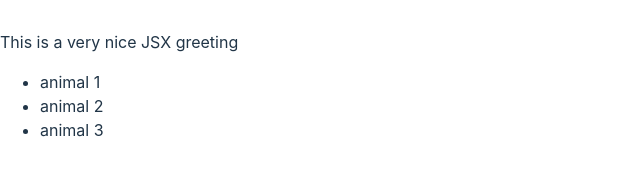
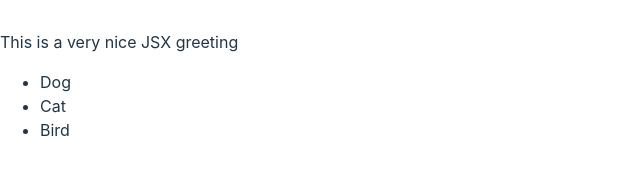
Before and after one commit to ATlexEide/react-practice, a React (Vite) app: page / in a window 1280 px wide. Shown: the part 368-544 px from the top of the page, without its empty margins (0-640 px from the left). Built offline with nearby package versions, Linux system fonts and the light colour scheme.

Commit message:
Update List

```diff
--- a/src/Test.jsx
+++ b/src/Test.jsx
@@ -1,7 +1,15 @@
-export function Test() {
-  const animals = ["animal 1", "animal 2", "animal 3"];
-  const list = animals.map((animal) => {
-    return <li key={animal}>{animal}</li>;
-  });
-  return <ul>{list}</ul>;
+function ListElement(props) {
+  return <li>{props.animal}</li>;
 }
+export function List(props) {
+  return (
+    <ul>
+      {props.animals.map((animal) => {
+        return <ListElement animal={animal} />;
+      })}
+    </ul>
+  );
+}
+export function FullList(props) {
+  return <List animals={props.animals} />;
+}
--- a/src/main.jsx
+++ b/src/main.jsx
@@ -2,12 +2,12 @@ import { StrictMode } from "react";
 import { createRoot } from "react-dom/client";
 import "./index.css";
 import { JSXGreeting, MainHeader } from "./Greeting.jsx";
-import { Test } from "./Test.jsx";
+import { List } from "./Test.jsx";
 
 createRoot(document.getElementById("root")).render(
   <StrictMode>
     <MainHeader />
     <JSXGreeting />
-    <Test />
+    <List animals={["Dog", "Cat", "Bird"]} />
   </StrictMode>
 );
```
